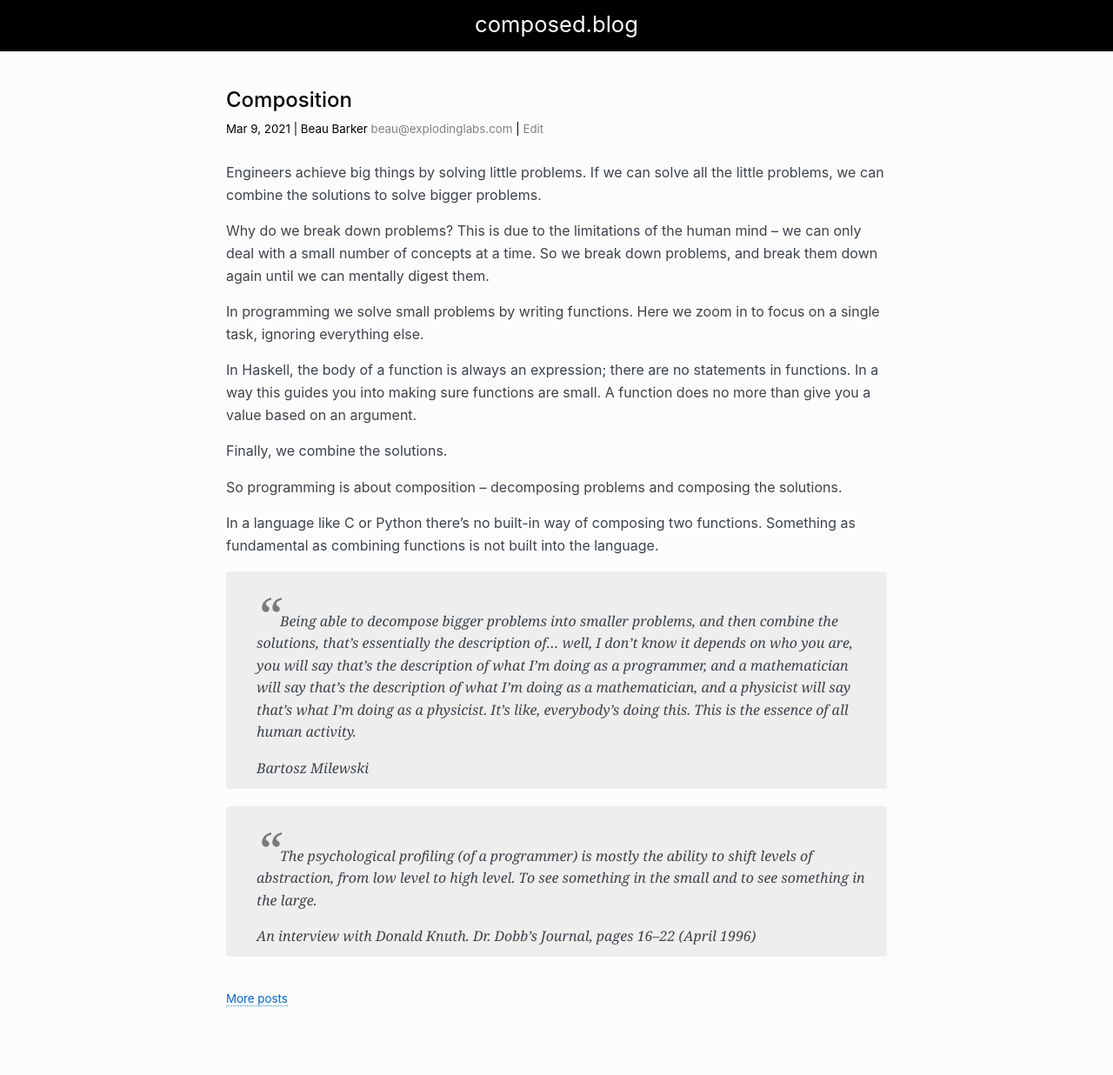
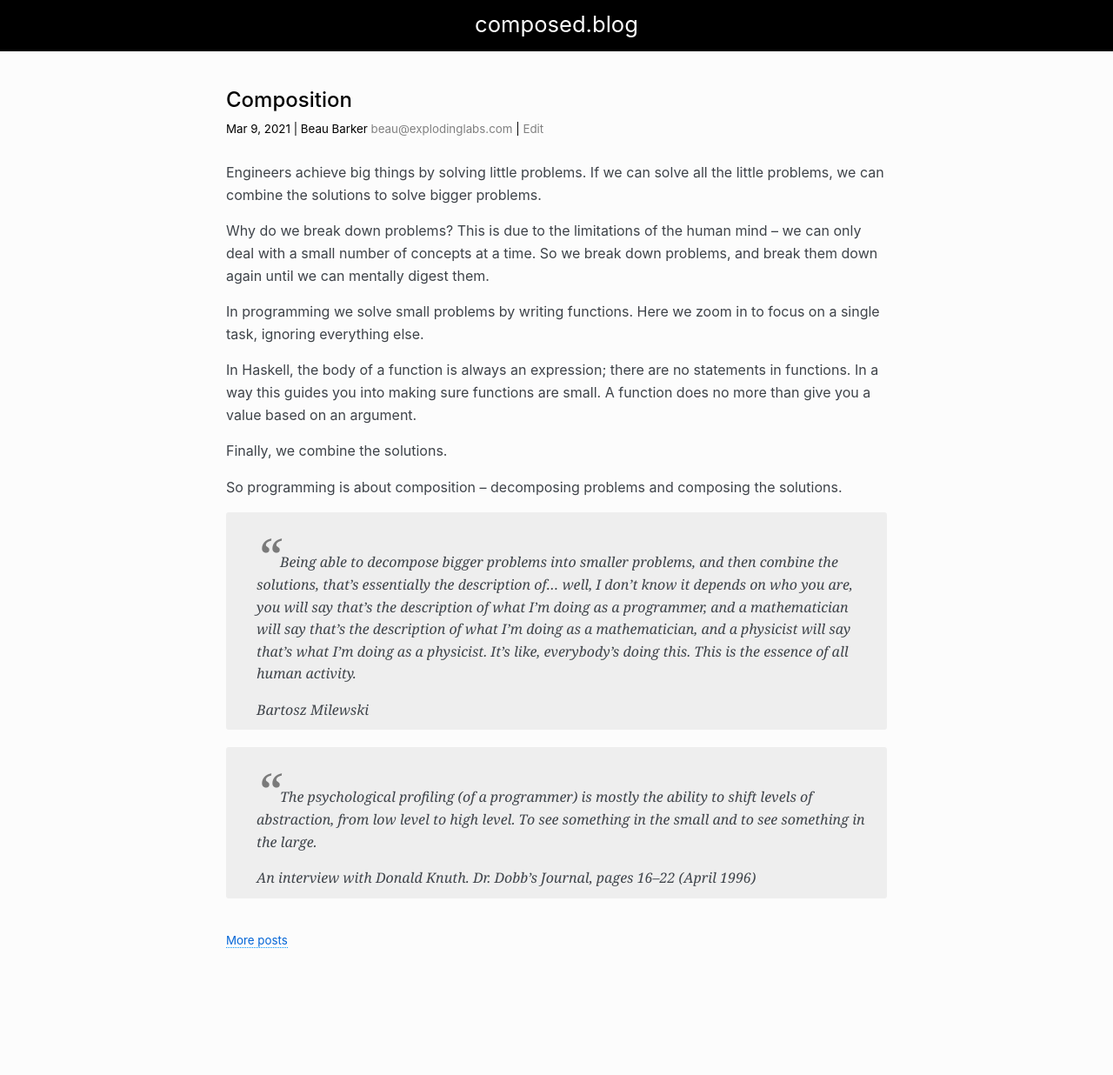
Before and after one commit to explodinglabs/explodinglabs.github.io, a Jekyll site: the page built from _posts/2021-03-09-composition.markdown, in a window 1280 px wide. Shown: the whole page at 87% size. Built offline with Jekyll 4.4.1, drawn with Linux system fonts in a browser that asks for light colours; some web fonts are replaced; after the commit the page ends 1169 px from its top, so only the background shows below that.

Commit message:
Update 2021-03-09-composition.markdown

```diff
--- a/_posts/2021-03-09-composition.markdown
+++ b/_posts/2021-03-09-composition.markdown
@@ -22,10 +22,6 @@ Finally, we combine the solutions.
 So programming is about composition -- decomposing problems and composing the
 solutions.
 
-In a language like C or Python there’s no built-in way of composing two
-functions. Something as fundamental as combining functions is not built into
-the language.
-
 > Being able to decompose bigger problems into smaller problems, and then
 > combine the solutions, that’s essentially the description of... well, I don’t
 > know it depends on who you are, you will say that’s the description of what
```
